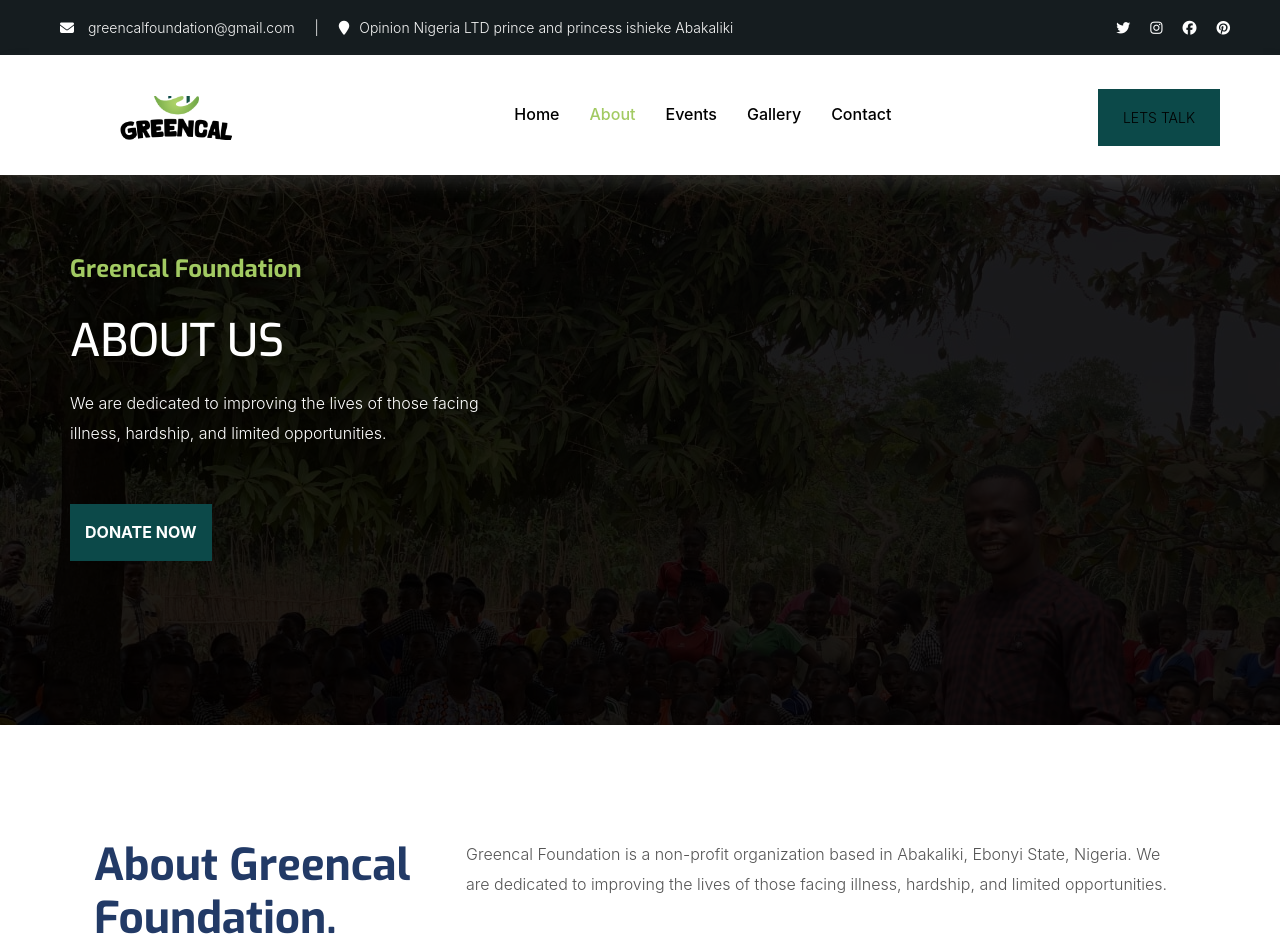
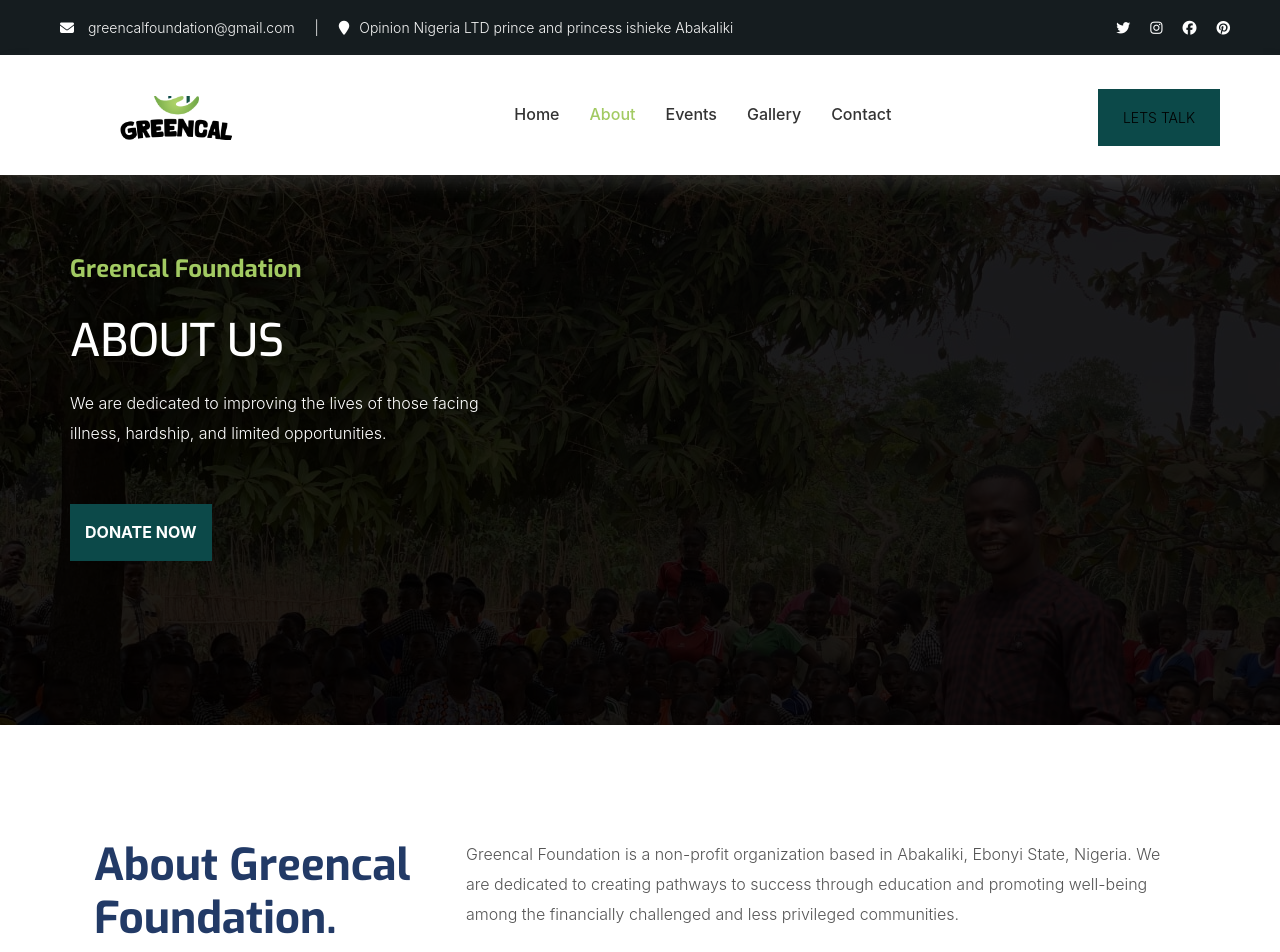
Before and after one commit to TheMoeEntity/greencalv2, a Next.js app: page /about in a window 1280 px wide. Shown: the top 952 px of the page. Built offline with nearby package versions, Linux system fonts and the light colour scheme.

Commit message:
"Updated .gitignore, globals.css, AboutPage, and Header styles"

```diff
--- a/app/globals.css
+++ b/app/globals.css
@@ -79,7 +79,7 @@
 }
 
 body {
-  color: black;
+  color: #333333;
   background: white !important;
 
 }
--- a/components/AboutPage/index.tsx
+++ b/components/AboutPage/index.tsx
@@ -24,7 +24,7 @@
                                     <h2 className="title-color">About Greencal Foundation.</h2>
                                 </div>
                                 <div className="col-lg-8">
-                                    <p>Greencal Foundation is a non-profit organization based in Abakaliki, Ebonyi State, Nigeria. We are dedicated to improving the lives of those facing illness, hardship, and limited opportunities.</p>
+                                    <p>Greencal Foundation is a non-profit organization based in Abakaliki, Ebonyi State, Nigeria. We are dedicated to creating pathways to success through education and promoting well-being among the financially challenged and less privileged communities.</p>
                                 </div>
                             </div>
                         </div>
--- a/components/Header/index.module.css
+++ b/components/Header/index.module.css
@@ -266,7 +266,7 @@
     height: 120px;
     background-color: white;
     display: flex;
-    color: black;
+    color: #333333;
     align-items: center;
     flex-flow: row wrap;
     justify-content: space-between;
```
Also changed, not shown: 1 other file (tests, documents, lock files or other folders).
